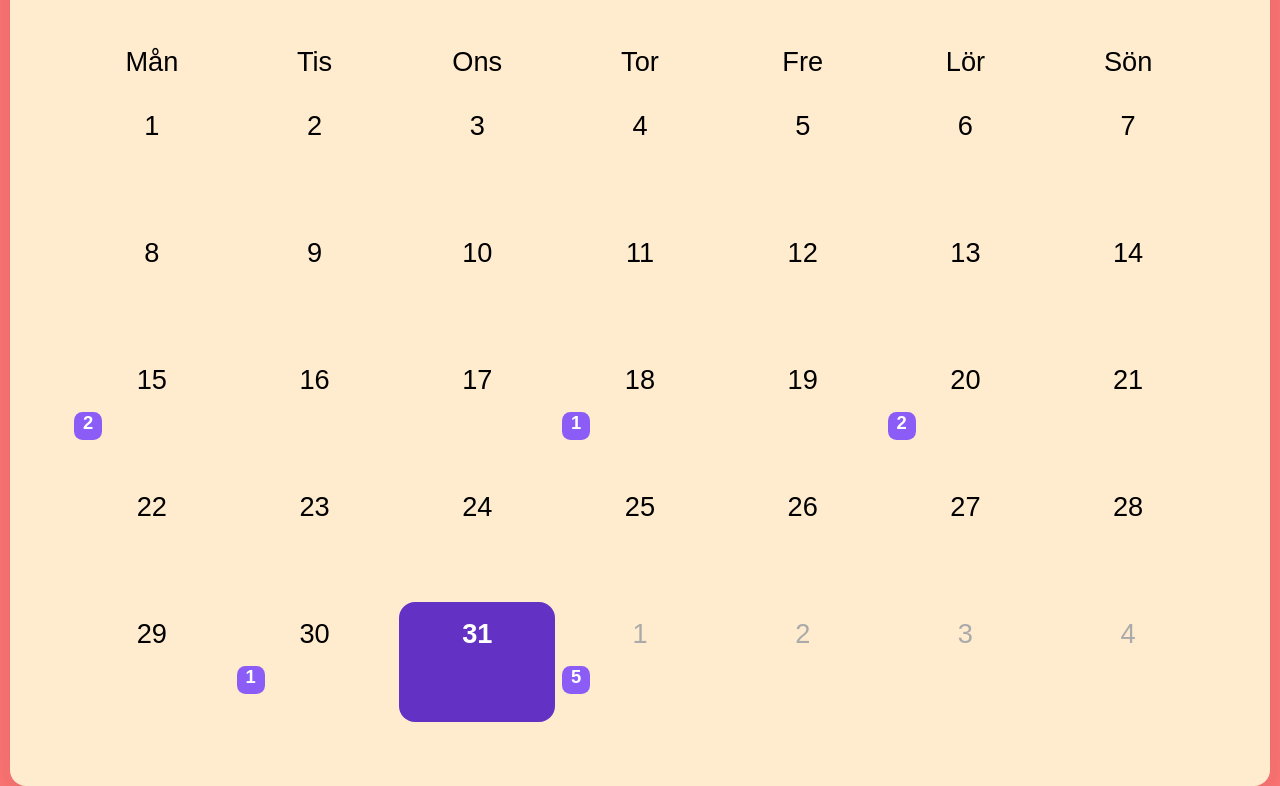
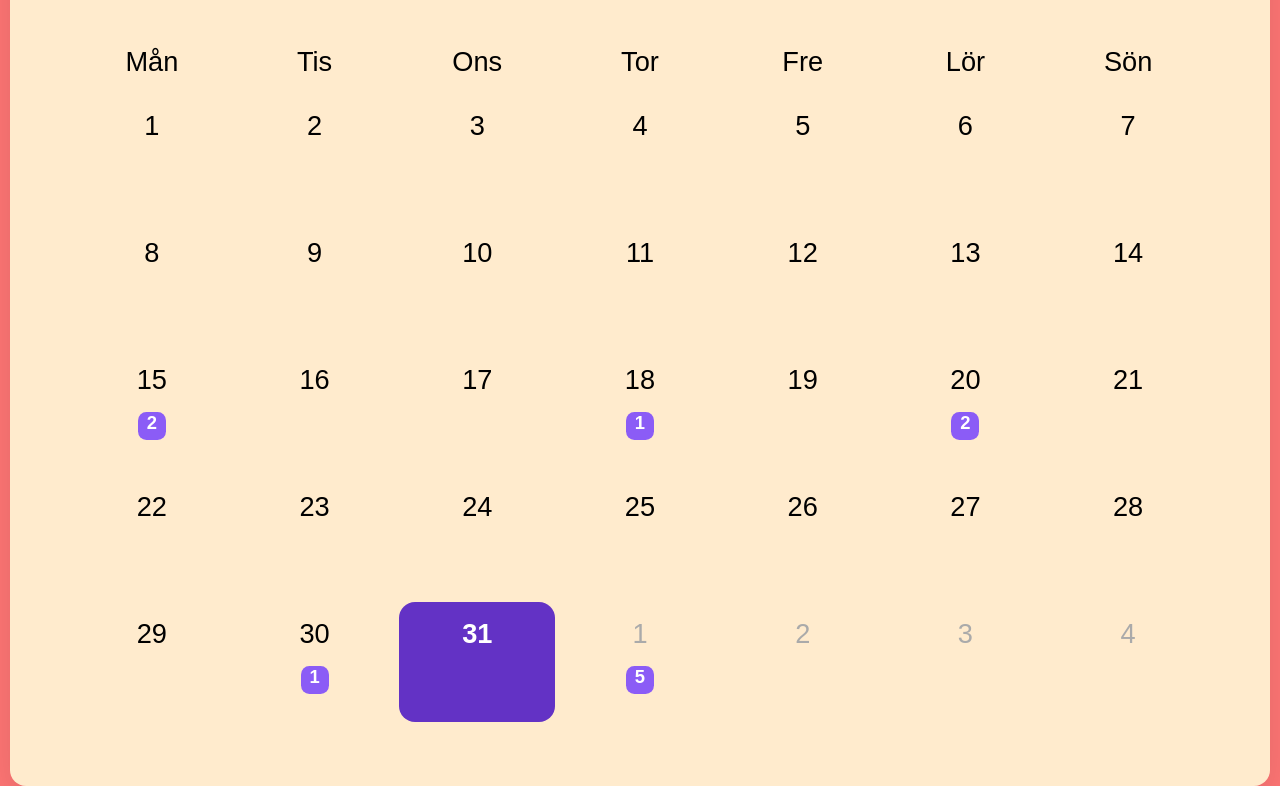
Before and after one commit to aousjosef/aj-cal, a plain HTML site: page index.html in a window 1280 px wide. Shown: the part 117-903 px from the top of the page. Drawn offline with nearby package versions, Linux system fonts and the light colour scheme.

Commit message:
removed unused css

```diff
--- a/style.css
+++ b/style.css
@@ -67,7 +67,8 @@ header .calendar-current-date {
   grid-template-columns: repeat(7, 1fr);
   text-align: center;
   gap: 7px;
-  font-weight: semi-bold;
+  font-weight: 500;
+  font-size: 1.7rem;
   /* justify-content: space-around; */
 }
 
@@ -87,7 +88,15 @@ header .calendar-current-date {
   text-align: center;
 } */
 
-
+.specific-day-li-el {
+  padding: 1rem 0;
+  height: 5.5rem;
+  display: flex;
+  flex-direction: column;
+  font-size: 1.7rem;
+  align-items: center;
+  /* transition: 250ms all; */
+}
 
 /* days in month body container */
 
@@ -95,10 +104,10 @@ header .calendar-current-date {
 /* day list */
 .calendar-body li {
   /* width: 14.28%; */
-  font-size: 1.7rem;
-  color: black;
+
+  /* color: black; */
   /* display: flex; */
-  flex-direction: column;
+
   /* align-items: center; */
   /* border: 3px solid blue; */
 }
@@ -118,7 +127,7 @@ header .calendar-current-date {
 
 .calendar-body .calendar-weekdays li {
   cursor: default;
-  font-weight: 500;
+
 }
 
 
@@ -153,13 +162,7 @@ header .calendar-current-date {
   /* transition: 5000ms; */
 }
 
-.specific-day-li-el {
-  padding: 1rem 0;
-  height: 5.5rem;
-  display: flex;
 
-  /* transition: 250ms all; */
-}
 .specific-day-li-el:hover {
   background-color: #6332c5;
   border-radius: 1rem;
```
